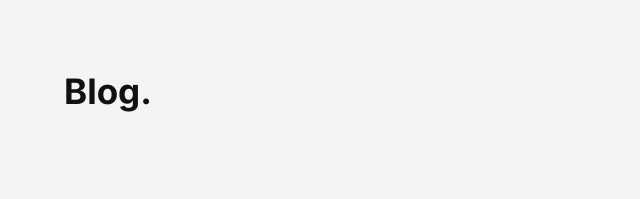
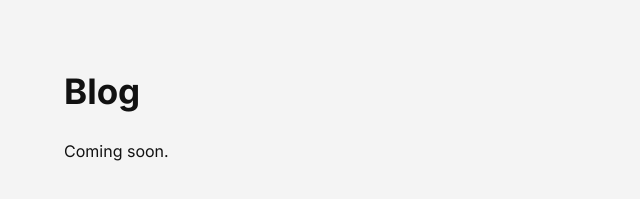
Before and after one commit to haneenmahd/haneenmahd.github.io, a React (Vite) app: page /blog in a window 1280 px wide. Shown: the part 123-322 px from the top of the page, without its empty margins (0-640 px from the left). Built offline with nearby package versions, Linux system fonts and the light colour scheme.

Commit message:
Add coming soon text to blog page

```diff
--- a/src/pages/Blog.jsx
+++ b/src/pages/Blog.jsx
@@ -1,11 +1,12 @@
 import React from 'react'
 import Container from '../components/Container'
-import { Heading, LargeHeading } from '../components/Text'
+import { Heading, LargeHeading, Paragraph } from '../components/Text'
 
 export default function Blog() {
   return (
     <Container>
-      <LargeHeading>Blog.</LargeHeading>
+      <LargeHeading>Blog</LargeHeading>
+      <Paragraph>Coming soon.</Paragraph>
     </Container>
   )
 }
```
